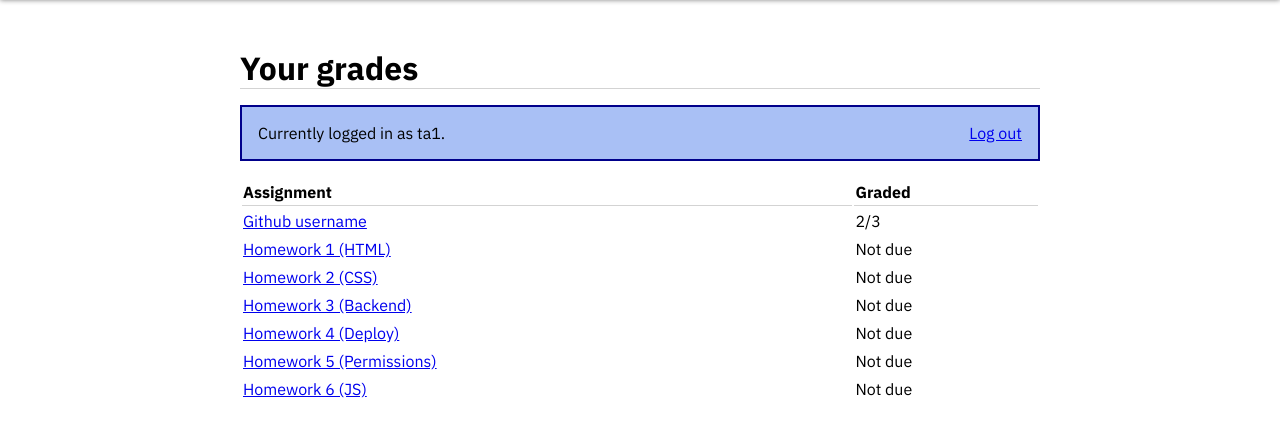
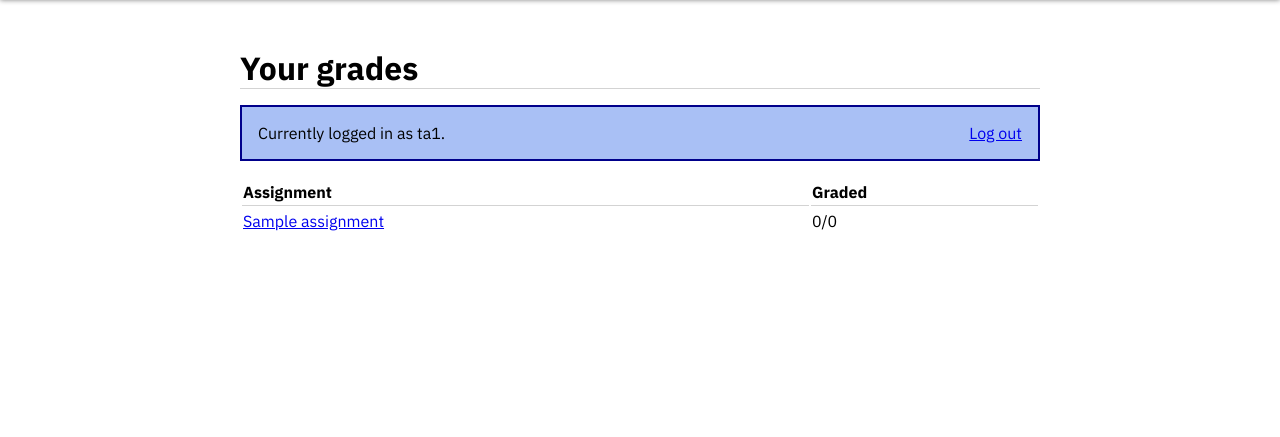
Before and after one commit to sladelim45/DjangoWebApp, a Django app: page /profile/ in a window 1280 px wide. Shown: the part 30-467 px from the top of the page. Run offline with Django 4.2, Linux system fonts and the light colour scheme; tables that the repository leaves empty hold one stand-in row (values such as "Sample post").

Commit message:
Please grade

```diff
--- a/cs3550/urls.py
+++ b/cs3550/urls.py
@@ -18,8 +18,6 @@ from django.contrib import admin
 from django.urls import path
 from grades import views
 
-handler404 = 'views.assignment_not_found'
-
 urlpatterns = [
     path('admin/', admin.site.urls),
     path("", views.assignments),
@@ -27,4 +25,7 @@ urlpatterns = [
     path("<int:assignment_id>/submissions", views.submissions),
     path("profile/", views.profile),
     path("profile/login", views.login_form),
+    path("<int:assignment_id>/grade", views.grade),
 ]
+
+handler404 = 'grades.views.assignment_not_found'
--- a/grades/models.py
+++ b/grades/models.py
@@ -9,9 +9,15 @@ class Assignment(models.Model):
     weight = models.PositiveIntegerField()
     points = models.PositiveIntegerField()
 
+    def __str__(self):
+        return self.title
+
 class Submission(models.Model):
     assignment = models.ForeignKey(Assignment, on_delete=models.CASCADE)
     author = models.ForeignKey(User, on_delete=models.CASCADE)
     grader = models.ForeignKey(User, on_delete=models.SET_NULL, null=True, blank=True, related_name='graded_set')
     file = models.FileField()
     score = models.FloatField(blank=True, null=True, default=None)
+
+    def __str__(self):
+        return f"Submission for {self.assignment.title} by {self.author.username}"
--- /dev/null
+++ b/grades/templates/header.html
@@ -0,0 +1,18 @@
+<!DOCTYPE html>
+<html>
+<head>
+    <title>{{ title }} - CS 3500</title>
+    <meta charset="utf-8">
+    <link rel="icon" href="/static/favicon.ico">
+    <link rel="stylesheet" href="/static/main.css">
+</head>
+<body>
+    <header>
+        <nav>
+            <ul>
+                <li class="CS3550">CS 3550</li>
+                <li><a title="Links to assignments page" href="/">Assignments</a></li>
+                <li class="profile"><a title="Links to profile page" href="/profile">Profile</a></li>
+            </ul>
+        </nav>
+    </header>
--- a/grades/templates/profile.html
+++ b/grades/templates/profile.html
@@ -1,17 +1,4 @@
-<!DOCTYPE html>
-<title>Profile - CS 3500</title>
-<meta charset="utf-8">
-<link rel="icon" href="/static/favicon.ico">
-<link rel="stylesheet" href="/static/main.css">
-<header>
-    <nav>
-        <ul>
-            <li class="CS3550">CS 3550</li>
-            <li><a title="Links to assignments page" href="/static/assignments.html">Assignments</a></li>
-            <li class="profile"><a title="Links to profile page" href="/static/profile.html">Profile</a></li>
-        </ul>
-    </nav>
-</header>
+{% include "header.html" with title="Profile" %}
 
 <main>
     <h1>Your grades</h1>
@@ -26,45 +13,16 @@
             <th class="left-align table-border-bottom">Assignment</th>
             <th class="left-align table-border-bottom">Graded</th>
         </tr>
+
+        {% for item in assignments_and_counts %}
         <tr>
-        <td>
-            <a title="Links to github username assignment" href="/static/index.html">Github username</a>
-        </td>
-        <td>2/3</td>
+            <td>
+                <a title="Links to {{ item.assignment.title }} assignment" href="/{{ item.assignment.id }}/">{{ item.assignment.title }}</a>
+            </td>
+            <td>
+                {{ item.count }}
+            </td>
         </tr>
-        <tr>
-        <td>
-            <a title="Links to hw1 assignmnet" href="/static/index.html">Homework 1 (HTML)</a>
-        </td>
-        <td>Not due</td>
-        </tr>
-        <tr>
-        <td>
-            <a title="Links to hw2 assignmnet" href="/static/index.html">Homework 2 (CSS)</a></td>
-        <td>Not due</td>
-        </tr>
-        <tr>
-        <td>
-            <a title="Links to hw3 assignmnet" href="/static/index.html">Homework 3 (Backend)</a></td>
-        <td>Not due</td>
-        </tr>
-        <tr>
-        <td>
-            <a title="Links to hw4 assignmnet" href="/static/index.html">Homework 4 (Deploy)</a>
-        </td>
-        <td>Not due</td>
-        </tr>
-        <tr>
-        <td>
-            <a title="Links to hw5 assignmnet" href="/static/index.html">Homework 5 (Permissions)</a>
-        </td>
-        <td>Not due</td>
-        </tr>
-        <tr>
-        <td>
-            <a title="Links to hw6 assignmnet" href="/static/index.html">Homework 6 (JS)</a>
-        </td>
-        <td>Not due</td>
-        </tr>
+        {% endfor %}
     </table>
 </main>
--- a/grades/views.py
+++ b/grades/views.py
@@ -1,11 +1,16 @@
-from django.http import Http404
-from django.shortcuts import render
+from django.http import Http404, HttpResponse
+from django.views.decorators.http import require_POST
+from django.utils import timezone
+from django.shortcuts import redirect, render
 from . import models
 
 # Create your views here.
 def assignments(request):
     all_assignments = models.Assignment.objects.order_by("deadline")
-    return render(request, "assignments.html", {'assignments': all_assignments})
+    return render(request, "assignments.html", {
+        'assignments': all_assignments
+    })
+
 def index(request, assignment_id):
     try:
         asgn = models.Assignment.objects.get(pk=assignment_id)
@@ -22,11 +27,56 @@ def index(request, assignment_id):
         raise Http404("Assignment not found")
 
 def submissions(request, assignment_id):
-    return render(request, "submissions.html")
+    try:
+        asgn = models.Assignment.objects.get(pk=assignment_id)
+        submissions = asgn.submission_set.filter(grader__username="ta1").order_by("author__username")
+        return render(request, "submissions.html", {
+            'assignment': asgn,
+            'submissions': submissions
+        })
+    except models.Assignment.DoesNotExist:
+        raise Http404("Assignment not found")
+    except models.Submission.DoesNotExist:
+        raise Http404("Submission not found")
+
 def profile(request):
-    return render(request, "profile.html")
+    assignments = models.Assignment.objects.order_by("deadline")
+    assignments_and_counts = []
+
+    for assignment in assignments:
+        count = "Not due"
+        if timezone.now() > assignment.deadline:
+            count = f'{assignment.submission_set.filter(grader__username="ta1", score__isnull=False).count()}/{assignment.submission_set.filter(grader__username="ta1").count()}'
+        assignments_and_counts.append({'assignment': assignment, 'count': count})
+
+    return render(request, "profile.html", {
+        'assignments_and_counts': assignments_and_counts
+    })
+
 def login_form(request):
     return render(request, "login.html")
 
-def assignment_not_found(request, exception):
-    return render(request, '404.html', status=404)
+@require_POST
+def grade(request, assignment_id):
+    try:
+        asgn = models.Assignment.objects.get(pk=assignment_id)
+        submissions = asgn.submission_set.filter(grader__username="ta1")
+        for key in request.POST:
+            if key.startswith("grade-"):
+                submission_id = int(key.split("-")[1])
+                submission = submissions.get(id=submission_id)
+                try:
+                    score = float(request.POST[key])
+                    submission.score = score
+                except ValueError:
+                    submission.score = None
+                submission.save()
+        return redirect(f"/{asgn.id}/submissions")
+    except models.Assignment.DoesNotExist:
+        raise Http404("Assignment not found")
+    except models.Submission.DoesNotExist:
+        raise Http404("Submission not found")
+
+# only is called when DEBUG is False in settings.py
+def assignment_not_found(request, exception=None):
+    return HttpResponse("Assignment not found", status=404)
--- /dev/null
+++ b/h1s1_BqOxifM.txt
@@ -0,0 +1 @@
+HW1 for S1
--- /dev/null
+++ b/h1s2_xJzSaSg.txt
@@ -0,0 +1 @@
+HW1 for S2
--- /dev/null
+++ b/h2s1_YD6uVCx.txt
@@ -0,0 +1 @@
+HW2 for S1
--- /dev/null
+++ b/s1_CGK27Xb.txt
@@ -0,0 +1 @@
+s1
--- /dev/null
+++ b/s2_lL1slKL.txt
@@ -0,0 +1 @@
+s2
--- /dev/null
+++ b/s3_2kA5xOR.txt
@@ -0,0 +1 @@
+s3
```
Also changed, not shown: HW3.md (added, +24 -0 lines), grades/templates/assignments.html (+1 -14 lines), grades/templates/index.html (+3 -16 lines), grades/templates/login.html (+1 -14 lines), grades/templates/submissions.html (+16 -32 lines).
